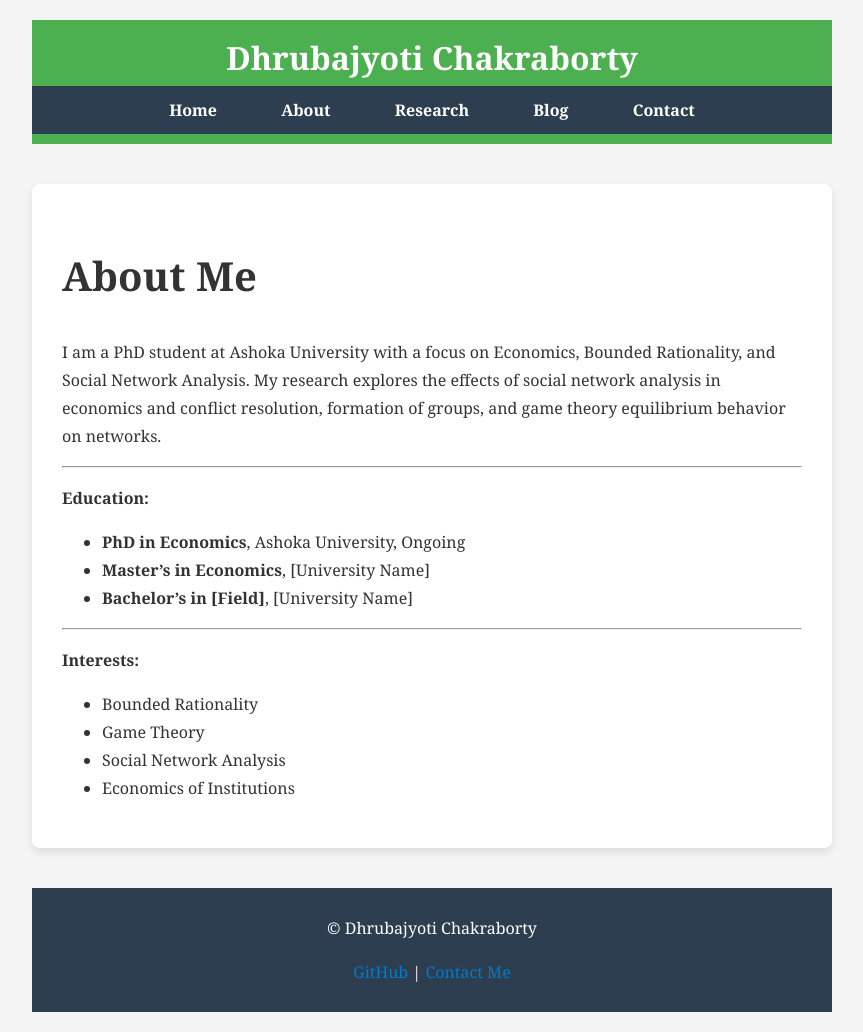
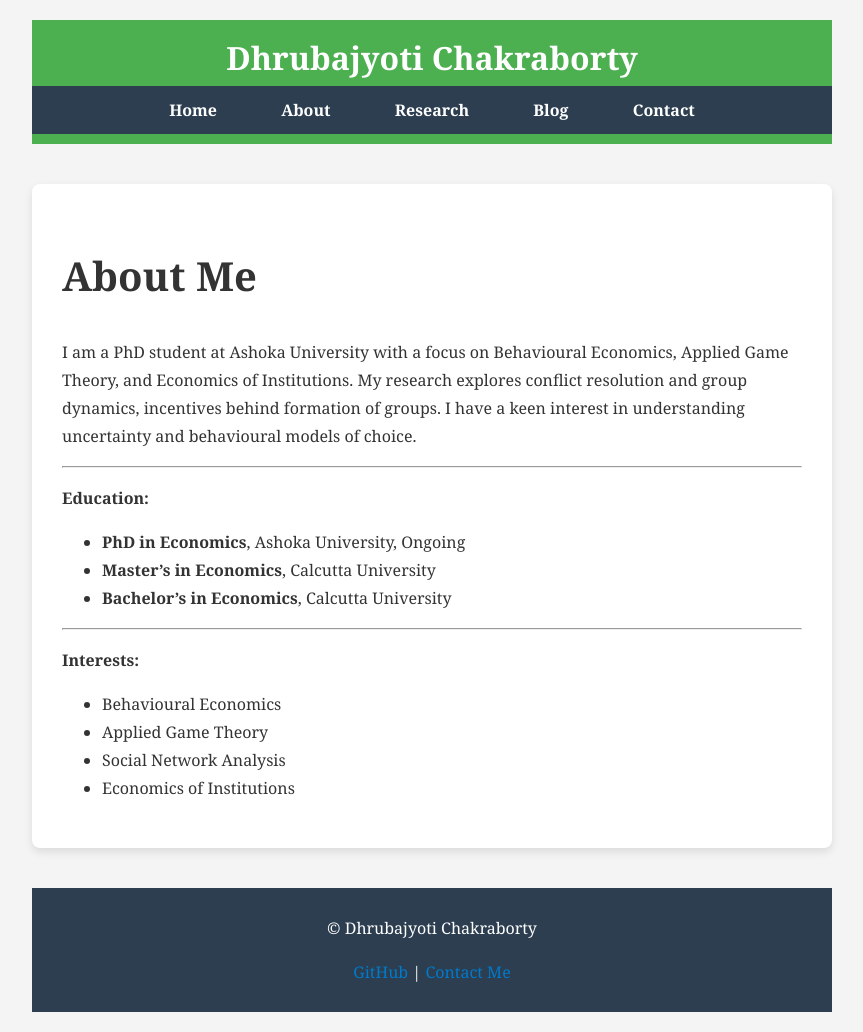
Before and after one commit to dhruba-c/dhruba-c.github.io, a Jekyll site: the page built from about.md, in a window 1280 px wide. Shown: the whole page, without its empty margins (208-1071 px from the left). Built offline with Jekyll 4.4.1, drawn with Linux system fonts in a browser that asks for light colours.

Commit message:
Update about.md

```diff
--- a/about.md
+++ b/about.md
@@ -5,21 +5,22 @@ title: About
 
 # About Me
 
-I am a PhD student at Ashoka University with a focus on Economics, Bounded Rationality, and Social Network Analysis. My research explores the effects of social network analysis in economics and conflict resolution, formation of groups, and game theory equilibrium behavior on networks.
+I am a PhD student at Ashoka University with a focus on Behavioural Economics, Applied Game Theory, and Economics of Institutions. My research explores conflict resolution and group dynamics, incentives behind formation of groups.
+I have a keen interest in understanding uncertainty and behavioural models of choice.
 
 ---
 
 **Education:**
 
 - **PhD in Economics**, Ashoka University, Ongoing
-- **Master's in Economics**, [University Name]
-- **Bachelor's in [Field]**, [University Name]
+- **Master's in Economics**, Calcutta University
+- **Bachelor's in Economics**, Calcutta University
 
 ---
 
 **Interests:**
 
-- Bounded Rationality
-- Game Theory
+- Behavioural Economics
+- Applied Game Theory
 - Social Network Analysis
 - Economics of Institutions
```
